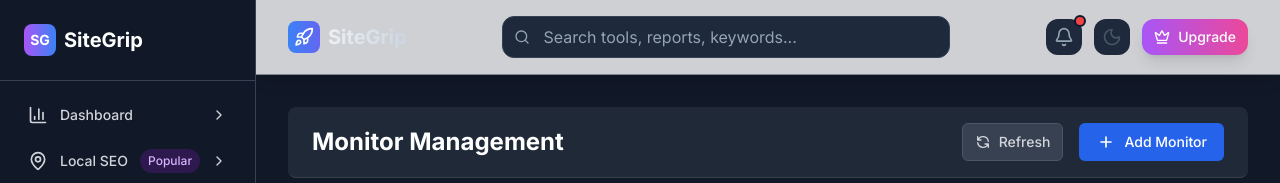
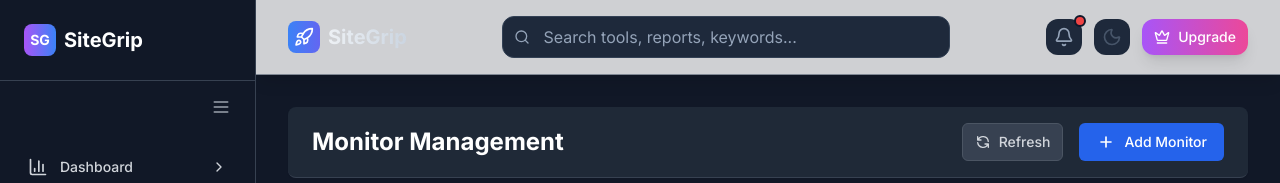
Before and after one commit to Baranidharan911/sitegrip-front, a Next.js app: page /uptime/monitors in a window 1280 px wide. Shown: the top 183 px of the page. Built offline with nearby package versions, Linux system fonts and the light colour scheme; no server answers.

Commit message:
feat(ui): persistent sidebar expand/collapse, stable submenus, and toggle button

```diff
--- a/src/components/Layout/AppSidebar.tsx
+++ b/src/components/Layout/AppSidebar.tsx
@@ -4,16 +4,16 @@ import Link from 'next/link';
 import { usePathname } from 'next/navigation';
 import { useSidebar } from '@/context/SidebarContext';
 import { sidebarItems } from '@/lib/sidebarConfig';
-import { X, ChevronDown, ChevronRight } from 'lucide-react';
+import { X, ChevronDown, ChevronRight, Menu } from 'lucide-react';
 
 const AppSidebar = memo(() => {
   const pathname = usePathname();
-  const { isOpen, toggleSidebar } = useSidebar();
+  const { isOpen, toggleSidebar, setIsOpen } = useSidebar();
 
   // Memoize the sidebar items to prevent unnecessary re-renders
   const memoizedSidebarItems = useMemo(() => sidebarItems, []);
 
-  // Memoize the close handler
+  // Memoize the close handler (only close on mobile)
   const handleClose = useCallback(() => {
     if (window.innerWidth < 1024) {
       toggleSidebar();
@@ -25,22 +25,38 @@ const AppSidebar = memo(() => {
     return pathname === path || pathname.startsWith(path + '/');
   }, [pathname]);
 
+  // Sidebar expand/collapse toggle (persistent)
+  const handleSidebarToggle = useCallback(() => {
+    setIsOpen((prev: boolean) => !prev);
+  }, [setIsOpen]);
+
   // Memoize the sidebar content
   const sidebarContent = useMemo(() => (
-    <div className="flex flex-col h-full bg-white dark:bg-gray-900 border-r border-gray-200 dark:border-gray-700">
+    <div className={`flex flex-col h-full bg-white dark:bg-gray-900 border-r border-gray-200 dark:border-gray-700 transition-all duration-300 ${isOpen ? 'w-64' : 'w-20'} overflow-x-hidden`}>
       {/* Header */}
       <div className="flex items-center justify-between p-6 border-b border-gray-200 dark:border-gray-700">
         <Link href="/dashboard" className="flex items-center space-x-2" onClick={handleClose}>
           <div className="w-8 h-8 bg-gradient-to-r from-purple-500 to-blue-500 rounded-lg flex items-center justify-center">
             <span className="text-white font-bold text-sm">SG</span>
           </div>
-          <span className="text-xl font-bold text-gray-900 dark:text-white">SiteGrip</span>
+          {isOpen && <span className="text-xl font-bold text-gray-900 dark:text-white">SiteGrip</span>}
         </Link>
         <button
           onClick={toggleSidebar}
           className="lg:hidden p-2 rounded-lg hover:bg-gray-100 dark:hover:bg-gray-800 transition-colors"
         >
           <X className="w-5 h-5 text-gray-500 dark:text-gray-400" />
+        </button>
+      </div>
+
+      {/* Sidebar toggle button (always visible) */}
+      <div className="flex items-center justify-end px-4 py-2">
+        <button
+          onClick={handleSidebarToggle}
+          className="p-2 rounded-lg hover:bg-gray-100 dark:hover:bg-gray-800 transition-colors"
+          aria-label={isOpen ? 'Collapse sidebar' : 'Expand sidebar'}
+        >
+          <Menu className="w-5 h-5 text-gray-500 dark:text-gray-400" style={{ transform: isOpen ? 'rotate(0deg)' : 'rotate(180deg)' }} />
         </button>
       </div>
 
@@ -53,6 +69,7 @@ const AppSidebar = memo(() => {
               section={section}
               isActive={isActive}
               onItemClick={handleClose}
+              sidebarOpen={isOpen}
             />
           ))}
         </div>
@@ -65,7 +82,7 @@ const AppSidebar = memo(() => {
         </div>
       </div>
     </div>
-  ), [memoizedSidebarItems, isActive, handleClose, toggleSidebar]);
+  ), [memoizedSidebarItems, isActive, handleClose, toggleSidebar, isOpen, handleSidebarToggle, setIsOpen]);
 
   return sidebarContent;
 });
@@ -74,17 +91,26 @@ const AppSidebar = memo(() => {
 const SidebarSection = memo(({
   section,
   isActive,
-  onItemClick
+  onItemClick,
+  sidebarOpen
 }: {
   section: any;
   isActive: (path: string) => boolean;
   onItemClick: () => void;
+  sidebarOpen: boolean;
 }) => {
   const [isExpanded, setIsExpanded] = React.useState(isActive(section.path));
 
   const toggleExpanded = useCallback(() => {
-    setIsExpanded(!isExpanded);
-  }, [isExpanded]);
+    setIsExpanded((prev) => !prev);
+  }, []);
+
+  // Only close sidebar on mobile when clicking a subitem
+  const handleItemClick = useCallback(() => {
+    if (window.innerWidth < 1024) {
+      onItemClick();
+    }
+  }, [onItemClick]);
 
   const sectionContent = useMemo(() => (
     <div className="space-y-1">
@@ -98,14 +124,14 @@ const SidebarSection = memo(({
       >
         <div className="flex items-center space-x-3">
           <section.icon className="w-5 h-5" />
-          <span>{section.name}</span>
-          {section.badge && (
+          {sidebarOpen && <span>{section.name}</span>}
+          {section.badge && sidebarOpen && (
             <span className="px-2 py-1 text-xs bg-purple-100 text-purple-700 dark:bg-purple-900/40 dark:text-purple-300 rounded-full">
               {section.badge}
             </span>
           )}
         </div>
-        {section.subItems && section.subItems.length > 0 && (
+        {section.subItems && section.subItems.length > 0 && sidebarOpen && (
           isExpanded ? (
             <ChevronDown className="w-4 h-4" />
           ) : (
@@ -120,7 +146,7 @@ const SidebarSection = memo(({
             <Link
               key={item.path}
               href={item.path}
-              onClick={onItemClick}
+              onClick={handleItemClick}
               className={`block px-3 py-2 rounded-lg text-sm transition-colors ${
                 isActive(item.path)
                   ? 'bg-purple-50 text-purple-700 dark:bg-purple-900/20 dark:text-purple-300'
@@ -129,8 +155,8 @@ const SidebarSection = memo(({
             >
               <div className="flex items-center space-x-3">
                 <item.icon className="w-4 h-4" />
-                <span>{item.name}</span>
-                {item.pro && (
+                {sidebarOpen && <span>{item.name}</span>}
+                {item.pro && sidebarOpen && (
                   <span className="px-2 py-1 text-xs bg-yellow-100 text-yellow-700 dark:bg-yellow-900/40 dark:text-yellow-300 rounded-full">
                     PRO
                   </span>
@@ -141,7 +167,7 @@ const SidebarSection = memo(({
         </div>
       )}
     </div>
-  ), [section, isActive, isExpanded, toggleExpanded, onItemClick]);
+  ), [section, isActive, isExpanded, toggleExpanded, handleItemClick, sidebarOpen]);
 
   return sectionContent;
 });
--- a/src/context/SidebarContext.tsx
+++ b/src/context/SidebarContext.tsx
@@ -1,16 +1,29 @@
 'use client';
-import { createContext, useContext, useState } from 'react';
+import { createContext, useContext, useState, useEffect } from 'react';
 
 const SidebarContext = createContext<any>(null);
 
 export const SidebarProvider = ({ children }: { children: React.ReactNode }) => {
-  const [isOpen, setIsOpen] = useState(true);
+  // Persist sidebar state in localStorage
+  const [isOpen, setIsOpen] = useState(() => {
+    if (typeof window !== 'undefined') {
+      const stored = localStorage.getItem('sitegrip-sidebar-open');
+      return stored === null ? true : stored === 'true';
+    }
+    return true;
+  });
+
+  useEffect(() => {
+    if (typeof window !== 'undefined') {
+      localStorage.setItem('sitegrip-sidebar-open', String(isOpen));
+    }
+  }, [isOpen]);
 
   const toggleSidebar = () => setIsOpen((prev) => !prev);
   const closeSidebar = () => setIsOpen(false);
 
   return (
-    <SidebarContext.Provider value={{ isOpen, toggleSidebar, closeSidebar }}>
+    <SidebarContext.Provider value={{ isOpen, toggleSidebar, closeSidebar, setIsOpen }}>
       {children}
     </SidebarContext.Provider>
   );
```
